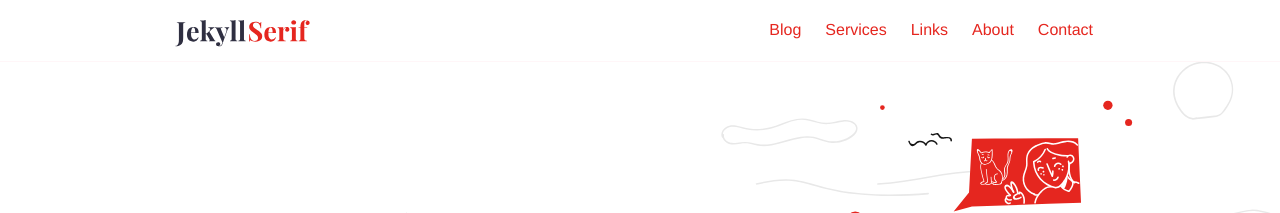
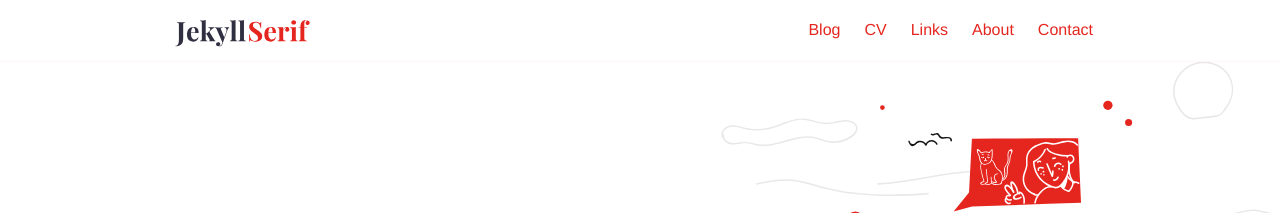
Before and after one commit to AtMostafa/AtMostafa.github.io, a Jekyll site: the page built from cv.md, in a window 1280 px wide. Shown: the top 213 px of the page. Built offline with Jekyll 4.4.1, drawn with Linux system fonts in a browser that asks for light colours.

Commit message:
change Services to CV

```diff
--- a/_config.yml
+++ b/_config.yml
@@ -24,16 +24,16 @@ seo:
   meta_twitter_creator: "@zerostaticio"
 
 collections:
-  services:
+  cv:
     output: true
-    permalink: /services/:path/
+    permalink: /cv/:path/
   team:
     output: true
     permalink: /team/:path/
 
 defaults:
   - scope:
-      type: services
+      type: cv
     values:
       layout: service
       bodyClass: page-services-single
--- a/_data/menus.yml
+++ b/_data/menus.yml
@@ -2,8 +2,8 @@ main:
   - name: "Blog"
     url: "/blog/"
     weight: 1
-  - name: "Services"
-    url: "/services/"
+  - name: "CV"
+    url: "/cv/"
     weight: 2
   - name: "Links"
     url: "/team/"
--- a/_layouts/services.html
+++ b/_layouts/cv.html
@@ -20,7 +20,7 @@ bodyClass: page-services-list
 
 <div class="container pt-6 pb-6">
   <div class="row">
-    {% for service in site.services %}
+    {% for service in site.cv %}
     <div class="col-12 col-md-6 mb-3">
       <div class="service service-summary">
         <div class="service-content">
--- a/_layouts/home.html
+++ b/_layouts/home.html
@@ -25,7 +25,7 @@ bodyClass: page-home
 <div class="strip">
   <div class="container pt-6 pb-6 pb-md-10">
     <div class="row justify-content-start">
-      {% for service in site.services %}
+      {% for service in site.cv %}
       <div class="col-12 col-md-4 mb-1">
         <div class="service service-summary">
           <div class="service-content">
@@ -40,7 +40,7 @@ bodyClass: page-home
     </div>
     <div class="row justify-content-center">
       <div class="col-auto">
-        <a class="button button-primary" href="{{site.baseurl}}/services">View All Services</a>
+        <a class="button button-primary" href="{{site.baseurl}}/cv">View All Services</a>
       </div>
     </div>
   </div>
--- a/assets/css/style.scss
+++ b/assets/css/style.scss
@@ -59,7 +59,7 @@ $sub-footer-text-color: $white;
 // Pages
 @import 'pages/home';
 @import 'pages/team/team-summary';
-@import 'pages/services/page-services-single';
+@import 'pages/cv/page-services-single';
 
 body {
   font-size: 16px;
--- a/services.md
+++ b/cv.md
@@ -1,6 +1,6 @@
 ---
-title: Services
-layout: services
+title: CV
+layout: cv
 intro_image: "images/illustrations/reading.svg"
 intro_image_absolute: true
 intro_image_hide_on_mobile: false
```
Also changed, not shown: stackbit.yaml (+6 -6 lines), _cv/accounting.md (renamed from _services/accounting.md), _cv/business-advisory.md (renamed from _services/business-advisory.md), _cv/business-sales.md (renamed from _services/business-sales.md), _cv/mergers.md (renamed from _services/mergers.md), _cv/superannuation.md (renamed from _services/superannuation.md), _cv/tax-preperation.md (renamed from _services/tax-preperation.md), _sass/pages/cv/_page-services-single.scss (renamed from _sass/pages/services/_page-services-single.scss).
